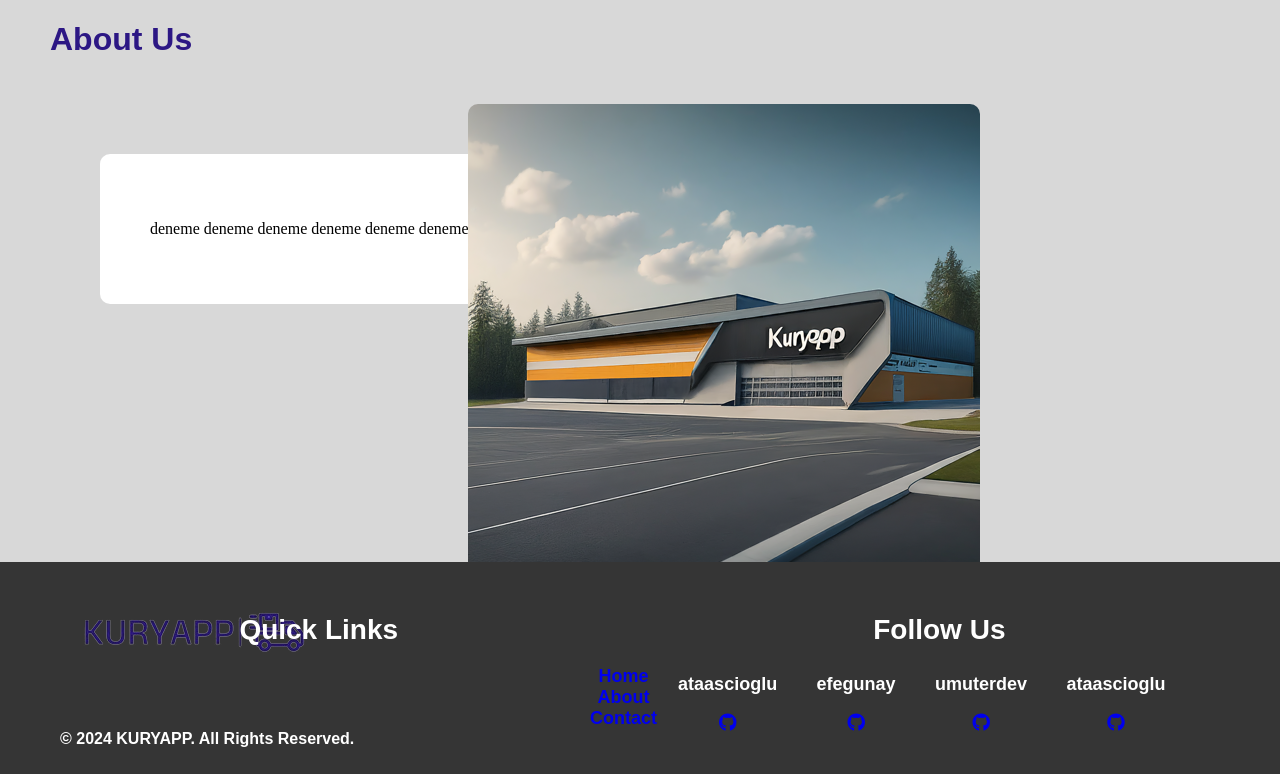
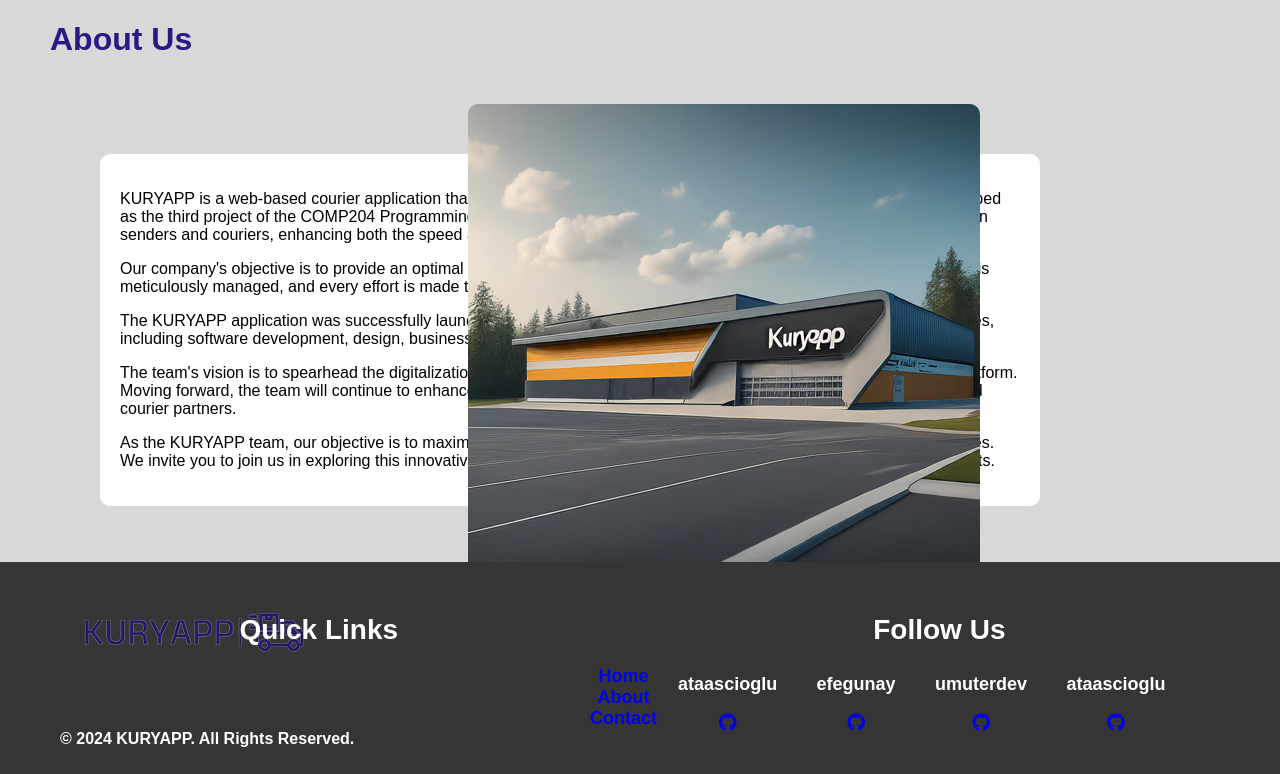
Before and after one commit to ataascioglu/KURYAPP, a Flask app: page /about in a window 1280 px wide. Shown: the part 96-870 px from the top of the page. Run offline with Flask 3, Linux system fonts and the light colour scheme; some libraries are stand-ins or nearby versions.

Commit message:
"about us" text added

```diff
--- a/static/style-about.css
+++ b/static/style-about.css
@@ -16,12 +16,17 @@
 
 .about-info{
     position: absolute;
+    width: 900px;
     top: 250px;
     background-color: white;
+    padding: 20px;
     gap: 20px;
     flex-wrap: wrap;
     border-radius: 10px;
-    padding: 50px;
+}
+
+.about-info p {
+    font-family: Arial, sans-serif;
 }
 
 .about-img{
--- a/templates/about.html
+++ b/templates/about.html
@@ -33,7 +33,12 @@
     <h1 class="about-us">About Us</h1>
     <section class="about-section">
         <div class="about-info">
-            <p> deneme deneme deneme deneme deneme deneme deneme deneme deneme deneme</p>
+            <p>KURYAPP is a web-based courier application that facilitates digital transformation in the courier services industry. Developed as the third project of the COMP204 Programming Studio course, this innovative platform streamlines interactions between senders and couriers, enhancing both the speed and reliability of the courier service.</p>
+            <p>Our company's objective is to provide an optimal experience for both our customers and courier partners. Each shipment is meticulously managed, and every effort is made to maximize customer satisfaction.</p>
+            <p>The KURYAPP application was successfully launched by a team comprising individuals with expertise in various disciplines, including software development, design, business development, and marketing.</p>
+            <p>The team's vision is to spearhead the digitalization trend in courier services by offering users a reliable and innovative platform. Moving forward, the team will continue to enhance the application to better align with the evolving needs of customers and courier partners.</p>
+            <p>As the KURYAPP team, our objective is to maximize customer satisfaction and facilitate the accessibility of courier services. We invite you to join us in exploring this innovative experience and contribute to the improvement of your courier shipments.</p>
+        </div>
     </section>
     <img src="/static/about-photo.png" alt="About Us" class="about-img">
 
```
